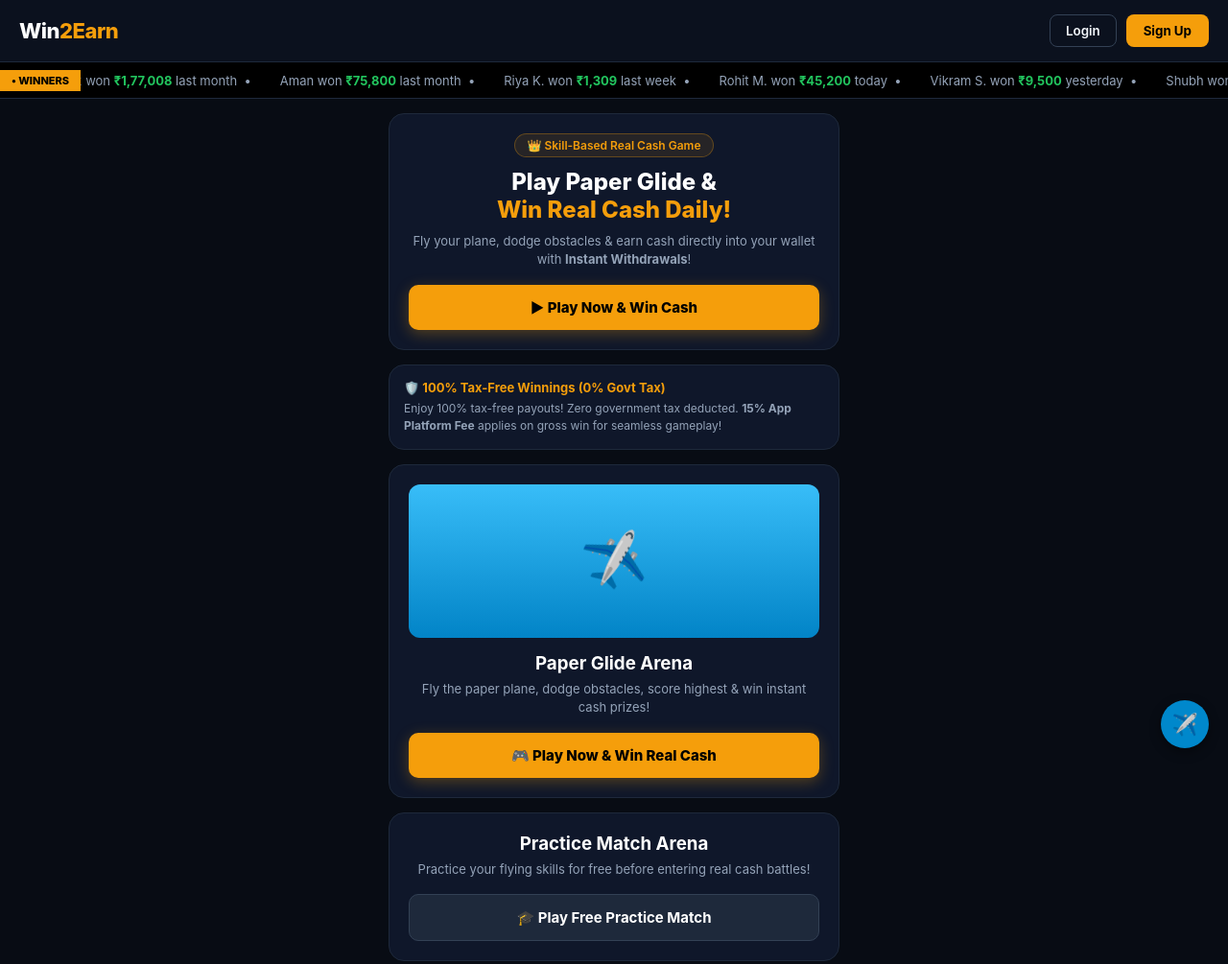
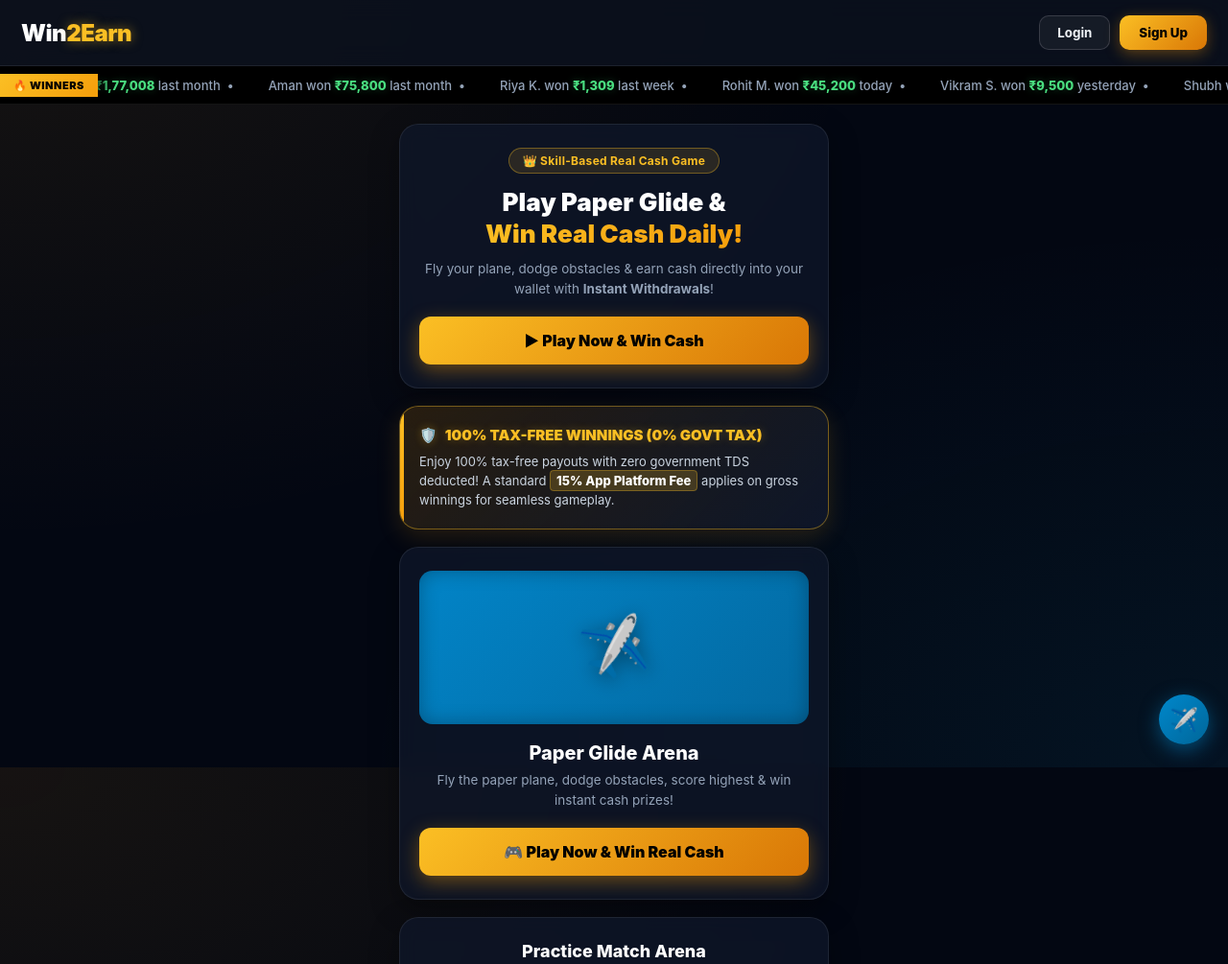
Before and after one commit to crickmaxoffical-sketch/win2earn, a website: page index.html in a window 1280 px wide. Shown: the top 1005 px of the page at 96% size. Drawn offline with Linux system fonts and the light colour scheme.

Commit message:
Update index.html

```diff
--- a/index.html
+++ b/index.html
@@ -6,49 +6,93 @@
     <title>Win2Earn - Gaming Dashboard</title>
     <style>
         * { box-sizing: border-box; margin: 0; padding: 0; font-family: -apple-system, BlinkMacSystemFont, "Segoe UI", Roboto, Helvetica, Arial, sans-serif; }
-        body { background-color: #080c14; color: #ffffff; padding-bottom: 40px; }
+
+        body {
+            background: #030712;
+            color: #ffffff;
+            padding-bottom: 50px;
+            background-image:
+                radial-gradient(at 0% 0%, rgba(245, 158, 11, 0.08) 0px, transparent 50%),
+                radial-gradient(at 100% 100%, rgba(14, 165, 233, 0.08) 0px, transparent 50%);
+            background-attachment: fixed;
+        }
 
         /* Navbar */
-        .navbar { display: flex; justify-content: space-between; align-items: center; padding: 15px 20px; background-color: #0b111e; border-bottom: 1px solid #1e293b; position: sticky; top: 0; z-index: 100; }
-        .logo { font-size: 22px; font-weight: 800; color: #ffffff; letter-spacing: -0.5px; }
-        .logo span { color: #f59e0b; }
+        .navbar {
+            display: flex;
+            justify-content: space-between;
+            align-items: center;
+            padding: 16px 22px;
+            background: rgba(11, 17, 30, 0.85);
+            backdrop-filter: blur(12px);
+            border-bottom: 1px solid rgba(255, 255, 255, 0.08);
+            position: sticky;
+            top: 0;
+            z-index: 100;
+        }
+        .logo { font-size: 24px; font-weight: 900; color: #ffffff; letter-spacing: -0.5px; }
+        .logo span { color: #fbbf24; text-shadow: 0 0 12px rgba(251, 191, 36, 0.5); }
         .nav-btns { display: flex; gap: 10px; }
-        .btn-login { background: transparent; border: 1px solid #334155; color: #f1f5f9; padding: 8px 16px; border-radius: 8px; font-weight: 600; cursor: pointer; }
-        .btn-signup { background: #f59e0b; border: none; color: #000000; padding: 8px 18px; border-radius: 8px; font-weight: 700; cursor: pointer; }
+        .btn-login {
+            background: rgba(255, 255, 255, 0.05);
+            border: 1px solid rgba(255, 255, 255, 0.15);
+            color: #f1f5f9;
+            padding: 9px 18px;
+            border-radius: 10px;
+            font-weight: 700;
+            cursor: pointer;
+            transition: all 0.2s ease;
+        }
+        .btn-login:hover { background: rgba(255, 255, 255, 0.1); }
+        .btn-signup {
+            background: linear-gradient(135deg, #fbbf24 0%, #d97706 100%);
+            border: none;
+            color: #000000;
+            padding: 9px 20px;
+            border-radius: 10px;
+            font-weight: 800;
+            cursor: pointer;
+            box-shadow: 0 4px 15px rgba(245, 158, 11, 0.35);
+            transition: transform 0.2s, box-shadow 0.2s;
+        }
+        .btn-signup:hover { transform: translateY(-1px); box-shadow: 0 6px 20px rgba(245, 158, 11, 0.5); }
 
         /* Floating Winners Ticker */
         .ticker-container {
             background: #000000;
-            border-bottom: 1px solid #1e293b;
+            border-bottom: 1px solid rgba(255, 255, 255, 0.08);
             display: flex;
             align-items: center;
             overflow: hidden;
             position: relative;
-            height: 38px;
+            height: 40px;
         }
         .ticker-badge {
-            background: #f59e0b;
+            background: linear-gradient(135deg, #fbbf24 0%, #f59e0b 100%);
             color: #000;
-            font-weight: 800;
-            padding: 4px 12px;
+            font-weight: 900;
+            padding: 5px 14px;
             font-size: 11px;
+            letter-spacing: 0.5px;
             z-index: 2;
             white-space: nowrap;
-            box-shadow: 2px 0 10px rgba(0,0,0,0.8);
+            box-shadow: 4px 0 15px rgba(0,0,0,0.9);
         }
         .ticker-wrapper {
             display: flex;
             white-space: nowrap;
-            animation: ticker-scroll 25s linear infinite;
+            animation: ticker-scroll 22s linear infinite;
         }
         .ticker-item {
             font-size: 13px;
             color: #94a3b8;
-            padding: 0 15px;
+            padding: 0 18px;
+            font-weight: 500;
         }
         .ticker-item span {
-            color: #22c55e;
-            font-weight: 700;
+            color: #4ade80;
+            font-weight: 800;
+            text-shadow: 0 0 8px rgba(74, 222, 128, 0.3);
         }
 
         @keyframes ticker-scroll {
@@ -57,37 +101,177 @@
         }
 
         /* Container */
-        .container { max-width: 500px; margin: 0 auto; padding: 15px; }
+        .container { max-width: 480px; margin: 0 auto; padding: 20px 16px; }
 
-        /* Hero Card */
-        .card { background: #0f172a; border: 1px solid #1e293b; border-radius: 16px; padding: 20px; margin-bottom: 15px; text-align: center; }
-        .badge { display: inline-block; background: rgba(245, 158, 11, 0.1); border: 1px solid rgba(245, 158, 11, 0.3); color: #f59e0b; font-size: 12px; font-weight: 600; padding: 4px 12px; border-radius: 20px; margin-bottom: 12px; }
-        .card h1 { font-size: 24px; font-weight: 800; margin-bottom: 8px; line-height: 1.2; }
-        .card h1 span { color: #f59e0b; }
-        .card p { color: #94a3b8; font-size: 13px; line-height: 1.5; margin-bottom: 16px; }
+        /* General Card Styling */
+        .card {
+            background: rgba(15, 23, 42, 0.75);
+            border: 1px solid rgba(255, 255, 255, 0.08);
+            border-radius: 20px;
+            padding: 24px 20px;
+            margin-bottom: 18px;
+            text-align: center;
+            backdrop-filter: blur(10px);
+            box-shadow: 0 10px 30px rgba(0, 0, 0, 0.35);
+        }
 
-        .btn-main { background: #f59e0b; color: #000; border: none; width: 100%; padding: 14px; border-radius: 10px; font-weight: 800; font-size: 15px; cursor: pointer; box-shadow: 0 4px 15px rgba(245, 158, 11, 0.3); }
-        .btn-secondary { background: #1e293b; color: #fff; border: 1px solid #334155; width: 100%; padding: 14px; border-radius: 10px; font-weight: 700; font-size: 15px; cursor: pointer; }
+        .badge {
+            display: inline-block;
+            background: rgba(251, 191, 36, 0.12);
+            border: 1px solid rgba(251, 191, 36, 0.35);
+            color: #fbbf24;
+            font-size: 12px;
+            font-weight: 700;
+            padding: 5px 14px;
+            border-radius: 20px;
+            margin-bottom: 14px;
+            letter-spacing: 0.3px;
+        }
 
-        /* Game Arena Banner */
-        .game-banner { width: 100%; height: 160px; background: linear-gradient(180deg, #38bdf8 0%, #0284c7 100%); border-radius: 12px; display: flex; justify-content: center; align-items: center; margin-bottom: 15px; position: relative; overflow: hidden; }
-        .plane-icon { font-size: 50px; transform: rotate(-15deg); }
+        .card h1 { font-size: 26px; font-weight: 900; margin-bottom: 10px; line-height: 1.25; }
+        .card h1 span {
+            background: linear-gradient(135deg, #fbbf24 0%, #f59e0b 100%);
+            -webkit-background-clip: text;
+            -webkit-text-fill-color: transparent;
+        }
+        .card p { color: #94a3b8; font-size: 13.5px; line-height: 1.55; margin-bottom: 18px; }
 
-        /* Terms Section */
-        .terms-card { background: #0f172a; border: 1px solid #1e293b; border-radius: 16px; padding: 20px; text-align: left; }
-        .terms-header { display: flex; justify-content: space-between; align-items: center; font-weight: 700; color: #f59e0b; font-size: 15px; margin-bottom: 15px; }
-        .term-item { margin-bottom: 14px; }
-        .term-title { font-size: 13px; font-weight: 700; color: #f1f5f9; margin-bottom: 4px; }
-        .term-desc { font-size: 12px; color: #94a3b8; line-height: 1.5; }
+        .btn-main {
+            background: linear-gradient(135deg, #fbbf24 0%, #d97706 100%);
+            color: #000;
+            border: none;
+            width: 100%;
+            padding: 15px;
+            border-radius: 12px;
+            font-weight: 900;
+            font-size: 16px;
+            cursor: pointer;
+            box-shadow: 0 6px 20px rgba(245, 158, 11, 0.4);
+            transition: all 0.2s ease;
+        }
+        .btn-main:hover { transform: translateY(-2px); box-shadow: 0 8px 25px rgba(245, 158, 11, 0.6); }
+
+        .btn-secondary {
+            background: rgba(30, 41, 59, 0.8);
+            color: #fff;
+            border: 1px solid rgba(255, 255, 255, 0.12);
+            width: 100%;
+            padding: 15px;
+            border-radius: 12px;
+            font-weight: 800;
+            font-size: 15px;
+            cursor: pointer;
+            transition: background 0.2s;
+        }
+        .btn-secondary:hover { background: rgba(51, 65, 85, 0.9); }
+
+        /* ULTRA-ATTRACTIVE BOLD TAX-FREE CARD */
+        .tax-card {
+            background: linear-gradient(135deg, rgba(245, 158, 11, 0.15) 0%, rgba(15, 23, 42, 0.9) 100%);
+            border: 1px solid rgba(251, 191, 36, 0.4);
+            border-radius: 20px;
+            padding: 20px;
+            margin-bottom: 18px;
+            text-align: left;
+            position: relative;
+            overflow: hidden;
+            box-shadow: 0 8px 25px rgba(245, 158, 11, 0.15);
+        }
+        .tax-card::before {
+            content: '';
+            position: absolute;
+            top: 0; left: 0; width: 4px; height: 100%;
+            background: linear-gradient(180deg, #fbbf24 0%, #f59e0b 100%);
+        }
+        .tax-title {
+            color: #fbbf24;
+            font-weight: 900;
+            font-size: 15px;
+            margin-bottom: 8px;
+            display: flex;
+            align-items: center;
+            gap: 8px;
+            text-shadow: 0 0 10px rgba(251, 191, 36, 0.3);
+        }
+        .tax-desc {
+            color: #cbd5e1;
+            font-size: 13px;
+            line-height: 1.55;
+            margin: 0;
+        }
+        .tax-highlight {
+            color: #ffffff;
+            font-weight: 800;
+            background: rgba(251, 191, 36, 0.2);
+            padding: 2px 6px;
+            border-radius: 4px;
+            border: 1px solid rgba(251, 191, 36, 0.3);
+        }
+
+        /* Game Banner */
+        .game-banner {
+            width: 100%;
+            height: 160px;
+            background: linear-gradient(135deg, #0284c7 0%, #0369a1 100%);
+            border-radius: 14px;
+            display: flex;
+            justify-content: center;
+            align-items: center;
+            margin-bottom: 18px;
+            box-shadow: inset 0 0 20px rgba(0,0,0,0.3);
+        }
+        .plane-icon { font-size: 55px; filter: drop-shadow(0 4px 10px rgba(0,0,0,0.4)); transform: rotate(-15deg); }
+
+        /* Terms Card */
+        .terms-card {
+            background: rgba(15, 23, 42, 0.75);
+            border: 1px solid rgba(255, 255, 255, 0.08);
+            border-radius: 20px;
+            padding: 22px;
+            text-align: left;
+            backdrop-filter: blur(10px);
+        }
+        .terms-header {
+            display: flex;
+            justify-content: space-between;
+            align-items: center;
+            font-weight: 800;
+            color: #fbbf24;
+            font-size: 15px;
+            margin-bottom: 16px;
+        }
+        .term-item { margin-bottom: 14px; border-bottom: 1px solid rgba(255, 255, 255, 0.05); padding-bottom: 10px; }
+        .term-item:last-child { border: none; padding-bottom: 0; margin-bottom: 0; }
+        .term-title { font-size: 13.5px; font-weight: 800; color: #f8fafc; margin-bottom: 4px; }
+        .term-desc { font-size: 12.5px; color: #94a3b8; line-height: 1.5; }
 
         /* Floating Telegram */
-        .floating-btn { position: fixed; bottom: 20px; right: 20px; width: 50px; height: 50px; background: #0088cc; border-radius: 50%; display: flex; justify-content: center; align-items: center; color: #fff; font-size: 22px; box-shadow: 0 4px 12px rgba(0,0,0,0.4); text-decoration: none; z-index: 99; }
+        .floating-btn {
+            position: fixed;
+            bottom: 24px;
+            right: 20px;
+            width: 52px;
+            height: 52px;
+            background: linear-gradient(135deg, #0088cc 0%, #006699 100%);
+            border-radius: 50%;
+            display: flex;
+            justify-content: center;
+            align-items: center;
+            color: #fff;
+            font-size: 24px;
+            box-shadow: 0 6px 20px rgba(0, 136, 204, 0.5);
+            text-decoration: none;
+            z-index: 99;
+            transition: transform 0.2s;
+        }
+        .floating-btn:hover { transform: scale(1.08); }
 
-        /* Auth Modal Popup */
-        .modal { display: none; position: fixed; top: 0; left: 0; width: 100%; height: 100%; background: rgba(0,0,0,0.8); z-index: 1000; justify-content: center; align-items: center; padding: 20px; }
-        .modal-content { background: #0f172a; border: 1px solid #1e293b; padding: 25px; border-radius: 16px; width: 100%; max-width: 380px; position: relative; }
-        .close-btn { position: absolute; top: 12px; right: 16px; font-size: 20px; color: #94a3b8; cursor: pointer; }
-        .modal input { width: 100%; padding: 12px; margin: 8px 0; background: #080c14; border: 1px solid #334155; border-radius: 8px; color: #fff; outline: none; }
+        /* Modal */
+        .modal { display: none; position: fixed; top: 0; left: 0; width: 100%; height: 100%; background: rgba(0,0,0,0.85); backdrop-filter: blur(8px); z-index: 1000; justify-content: center; align-items: center; padding: 20px; }
+        .modal-content { background: #0f172a; border: 1px solid rgba(251, 191, 36, 0.3); padding: 28px 24px; border-radius: 20px; width: 100%; max-width: 380px; position: relative; box-shadow: 0 10px 40px rgba(0,0,0,0.8); }
+        .close-btn { position: absolute; top: 14px; right: 18px; font-size: 22px; color: #94a3b8; cursor: pointer; }
+        .modal input { width: 100%; padding: 13px; margin: 10px 0; background: #030712; border: 1px solid rgba(255, 255, 255, 0.15); border-radius: 10px; color: #fff; outline: none; font-size: 14px; }
+        .modal input:focus { border-color: #fbbf24; }
     </style>
 </head>
 <body>
@@ -103,7 +287,7 @@
 
     <!-- Floating Winners Ticker -->
     <div class="ticker-container">
-        <div class="ticker-badge">• WINNERS</div>
+        <div class="ticker-badge">🔥 WINNERS</div>
         <div class="ticker-wrapper">
             <div class="ticker-item">Shubh won <span>₹12,400</span> last week &nbsp;•</div>
             <div class="ticker-item">Naitik won <span>₹1,77,008</span> last month &nbsp;•</div>
@@ -132,10 +316,14 @@
             <button class="btn-main" onclick="openAuth('signup')">▶ Play Now & Win Cash</button>
         </div>
 
-        <!-- Tax-Free Banner -->
-        <div class="card" style="text-align: left; padding: 15px;">
-            <div style="color: #f59e0b; font-weight: 700; font-size: 13px; margin-bottom: 5px;">🛡️ 100% Tax-Free Winnings (0% Govt Tax)</div>
-            <p style="margin: 0; font-size: 12px;">Enjoy 100% tax-free payouts! Zero government tax deducted. <b>15% App Platform Fee</b> applies on gross win for seamless gameplay!</p>
+        <!-- BOLD ATTRACTIVE TAX-FREE BANNER -->
+        <div class="tax-card">
+            <div class="tax-title">
+                <span>🛡️</span> 100% TAX-FREE WINNINGS (0% GOVT TAX)
+            </div>
+            <p class="tax-desc">
+                Enjoy 100% tax-free payouts with zero government TDS deducted! A standard <span class="tax-highlight">15% App Platform Fee</span> applies on gross winnings for seamless gameplay.
+            </p>
         </div>
 
         <!-- Paper Glide Arena Card -->
@@ -143,14 +331,14 @@
             <div class="game-banner">
                 <div class="plane-icon">✈️</div>
             </div>
-            <h3 style="margin-bottom: 6px;">Paper Glide Arena</h3>
+            <h2 style="font-size: 20px; font-weight: 800; margin-bottom: 6px;">Paper Glide Arena</h2>
             <p>Fly the paper plane, dodge obstacles, score highest & win instant cash prizes!</p>
             <button class="btn-main" onclick="openAuth('signup')">🎮 Play Now & Win Real Cash</button>
         </div>
 
         <!-- Practice Arena Card -->
         <div class="card">
-            <h3 style="margin-bottom: 6px;">Practice Match Arena</h3>
+            <h3 style="font-size: 18px; font-weight: 800; margin-bottom: 6px;">Practice Match Arena</h3>
             <p>Practice your flying skills for free before entering real cash battles!</p>
             <button class="btn-secondary" onclick="alert('Starting Practice Mode...')">🎓 Play Free Practice Match</button>
         </div>
@@ -192,7 +380,7 @@
     <div class="modal" id="authModal">
         <div class="modal-content">
             <span class="close-btn" onclick="closeAuth()">&times;</span>
-            <h2 id="modalTitle" style="color:#f59e0b; margin-bottom: 15px;">Sign Up</h2>
+            <h2 id="modalTitle" style="color:#fbbf24; margin-bottom: 15px; font-size: 22px;">Sign Up</h2>
 
             <div id="registerForm">
                 <input type="email" id="email" placeholder="Gmail Address">
```
